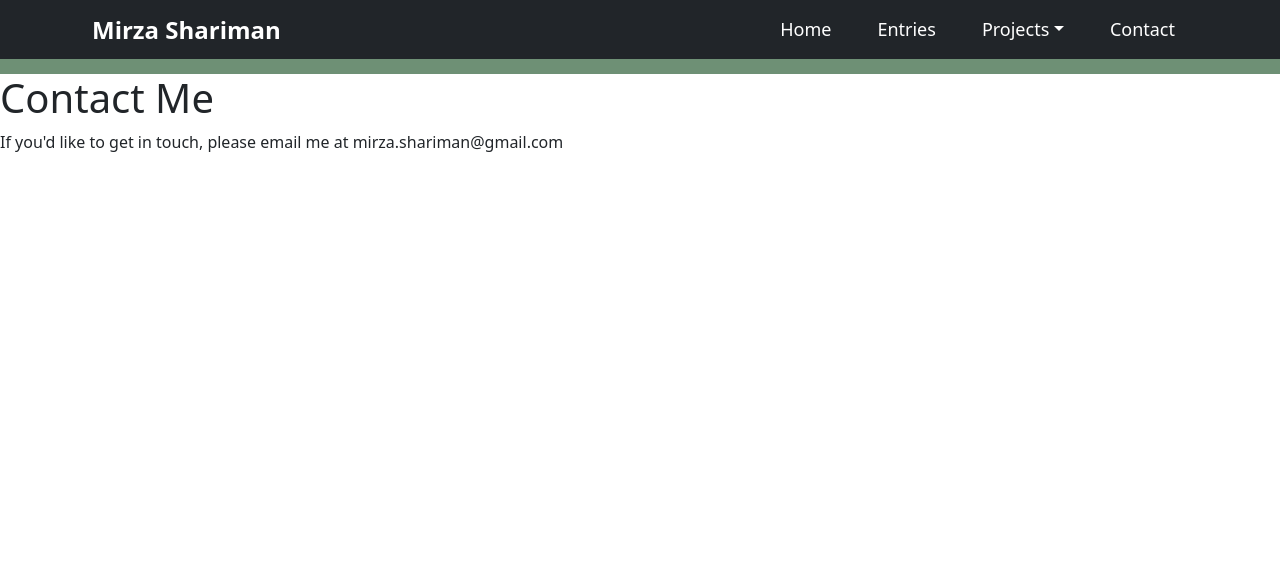
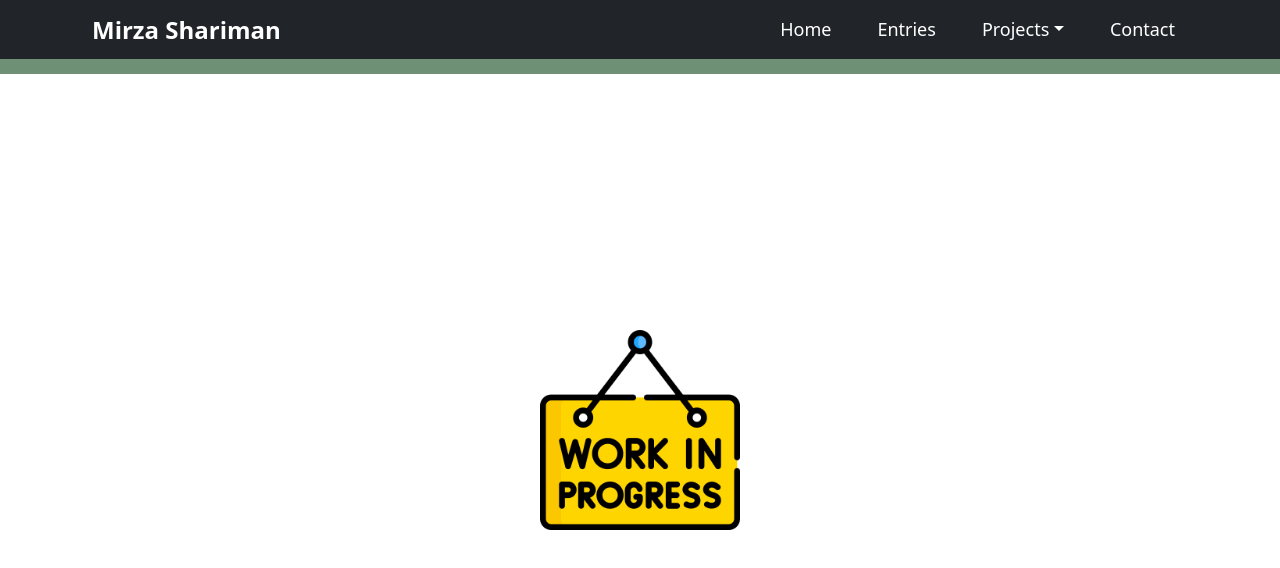
Before and after one commit to Azrim02/MirzaPortfolio, a React (Vite) app: page /MirzaPortfolio/contact in a window 1280 px wide. Shown: the top 568 px of the page. Built offline with nearby package versions, Linux system fonts and the light colour scheme.

Commit message:
added WIP icon
to be used with incomplete pages

```diff
--- /dev/null
+++ b/src/components/WIP.jsx
@@ -0,0 +1,10 @@
+import WIP from '../assets/WIP.png';
+import '../styles/wip.scss';
+
+export default function WIPComponent(){
+    return (
+        <div className="WIP">
+            <img src={WIP} alt="Work In Progress" />
+        </div>
+    );
+}
--- a/src/pages/Contact.jsx
+++ b/src/pages/Contact.jsx
@@ -1,8 +1,9 @@
+import WIPComponent from '../components/WIP';
+
 export default function Contact() {
   return (
     <div className="Contact">
-      <h1>Contact Me</h1>
-      <p>If you'd like to get in touch, please email me at mirza.shariman@gmail.com</p>
+      <WIPComponent />
     </div>
   );
 }
--- /dev/null
+++ b/src/styles/wip.scss
@@ -0,0 +1,14 @@
+.WIP {
+    text-align: center;
+    justify-content: center;
+    align-items: center;
+    display: flex;
+    flex-direction: column;
+    margin: 0 auto;
+    padding: 20% 20px;
+}
+
+.WIP img {
+    max-width: 200px;
+    height: auto;
+}
```
Also changed, not shown: src/assets/WIP.png (added).
